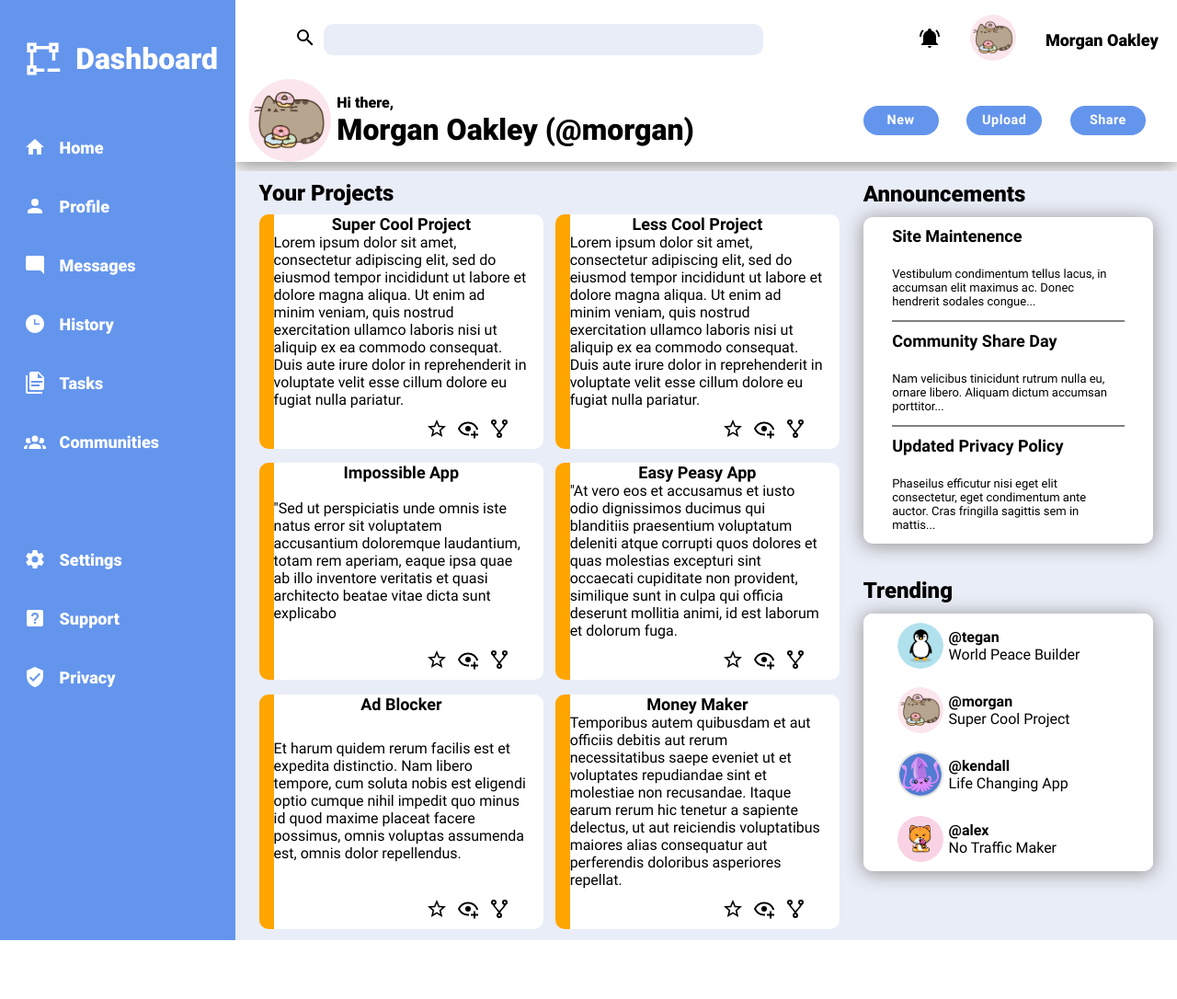
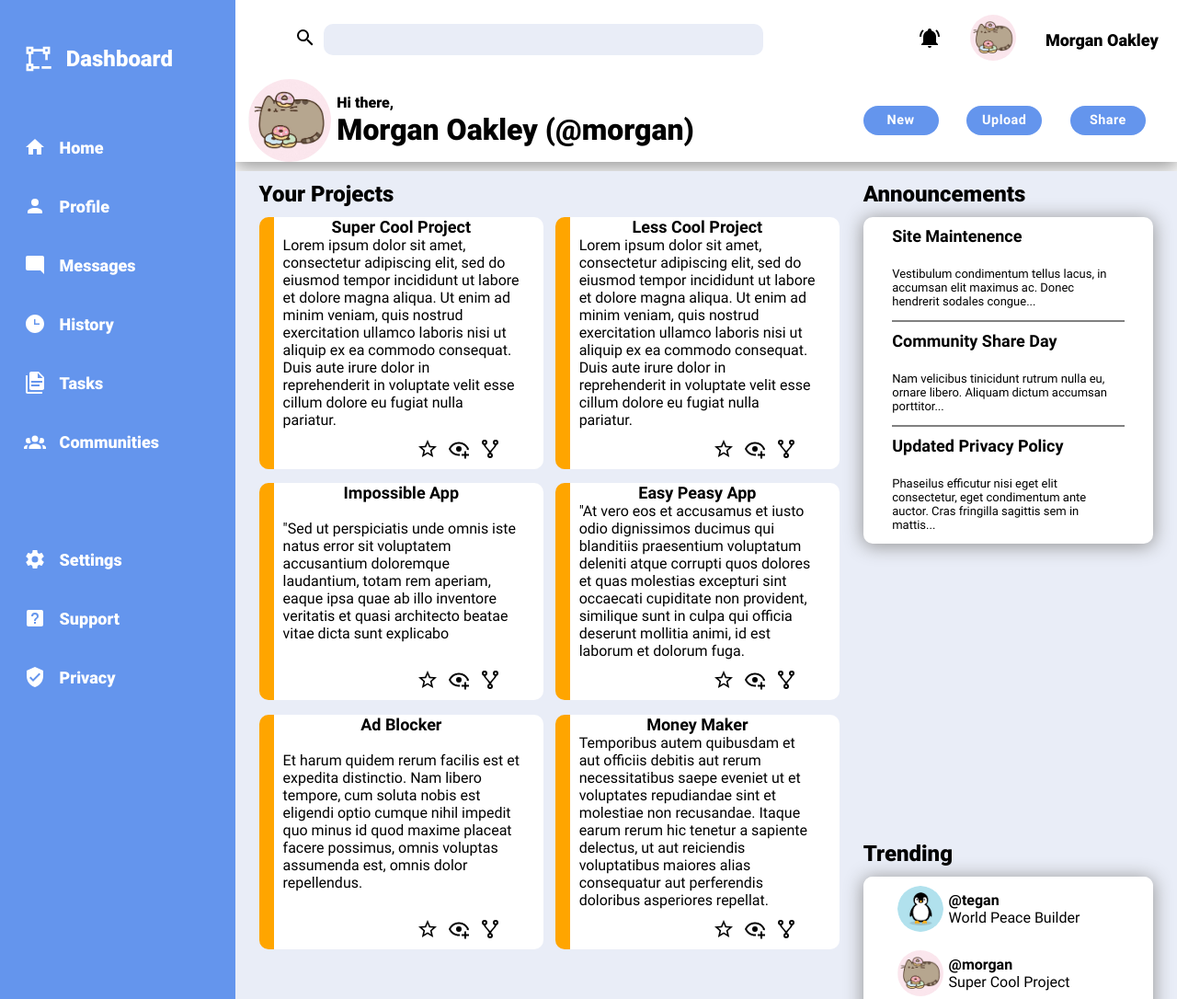
Before and after one commit to Xubuntuwu/Admin-Dashboard-Odin, a plain HTML site: page index.html in a window 1280 px wide. Shown: the top 1086 px of the page at 92% size. Before the commit the page ends 1022 px from the top, so only its background shows below. Drawn offline with Linux system fonts and the light colour scheme.

Commit message:
bad version, i made it worse

```diff
--- a/index.html
+++ b/index.html
@@ -6,6 +6,7 @@
     <meta name="viewport" content="width=device-width, initial-scale=1.0">
     <title>Admin Dashboard</title>
     <link rel="stylesheet" href="style.css">
+    <link rel="shortcut icon" href="#">
 </head>
 <body>
 <div class="container">
--- a/style.css
+++ b/style.css
@@ -1,4 +1,5 @@
 @import url(fonts.css);
+
 * {
     font-family: Roboto, Georgias;
 }
@@ -10,10 +11,10 @@ html, body {
 }
 .container {
     width: 100%;
-    height: 100vh;
+    height: fit-content;
     display: grid;
     grid-template-columns: 1fr 4fr;
-    grid-template-rows: 1fr 4fr;
+    grid-template-rows: 1fr 8fr;
     row-gap: 10px;
 
 }
@@ -146,7 +147,7 @@ aside {
     background-color:cornflowerblue;
 }
 aside .Dashboard {
-    font-size: xx-large;
+    font-size: x-large;
     height: fit-content;
     display: grid;
     grid-auto-flow: column;
@@ -197,7 +198,6 @@ aside .Dashboard img {
     grid-row: 1/3;
     display: flex;
     flex-direction: column;
-    height: 97%;
     /*OMG I COULD NOT FOR THE LIFE OF ME FIGURE OUT WHY  THE CARDS ALL HAD TRACKS WAY BIGGER THAN THE CONTENT INSIDE (278PX TRACKS), APPARENTLY IT WAS BECAUSE THE ANNOUNCEMENTS AND TRENDINGS HAD TO TAKE UP THE SAME VERTICAL HEIGHT (BECAUSE THEY WERE IN A GRID WITH PROJECTS IN MAIN-CONTENT)*/
 }
 .Projects .descriptor, .Announcements .descriptor, .Trending .descriptor{
@@ -209,9 +209,9 @@ aside .Dashboard img {
     align-items: center;
 }
 .ProjectHolder{
-    height: 100%;
     display: grid;
-    grid-template-columns: 1fr 1fr;
+    height: max(100%, fit-content);
+    grid-template-columns: repeat(auto-fit, minmax(300px, 49%));
     gap: 2%;
 }
 .ProjectHolder .card{
@@ -222,6 +222,7 @@ aside .Dashboard img {
     flex-direction: column;
     justify-content: space-between;
     background-color: white;
+    padding: 0 10px;
 }
 .card {
     background-color: white;
@@ -245,6 +246,7 @@ aside .Dashboard img {
     grid-row: 1/2;
     display: flex;
     flex-direction: column;
+    height: fit-content;
 }
 
 .Announcements .cardHolder {
```
